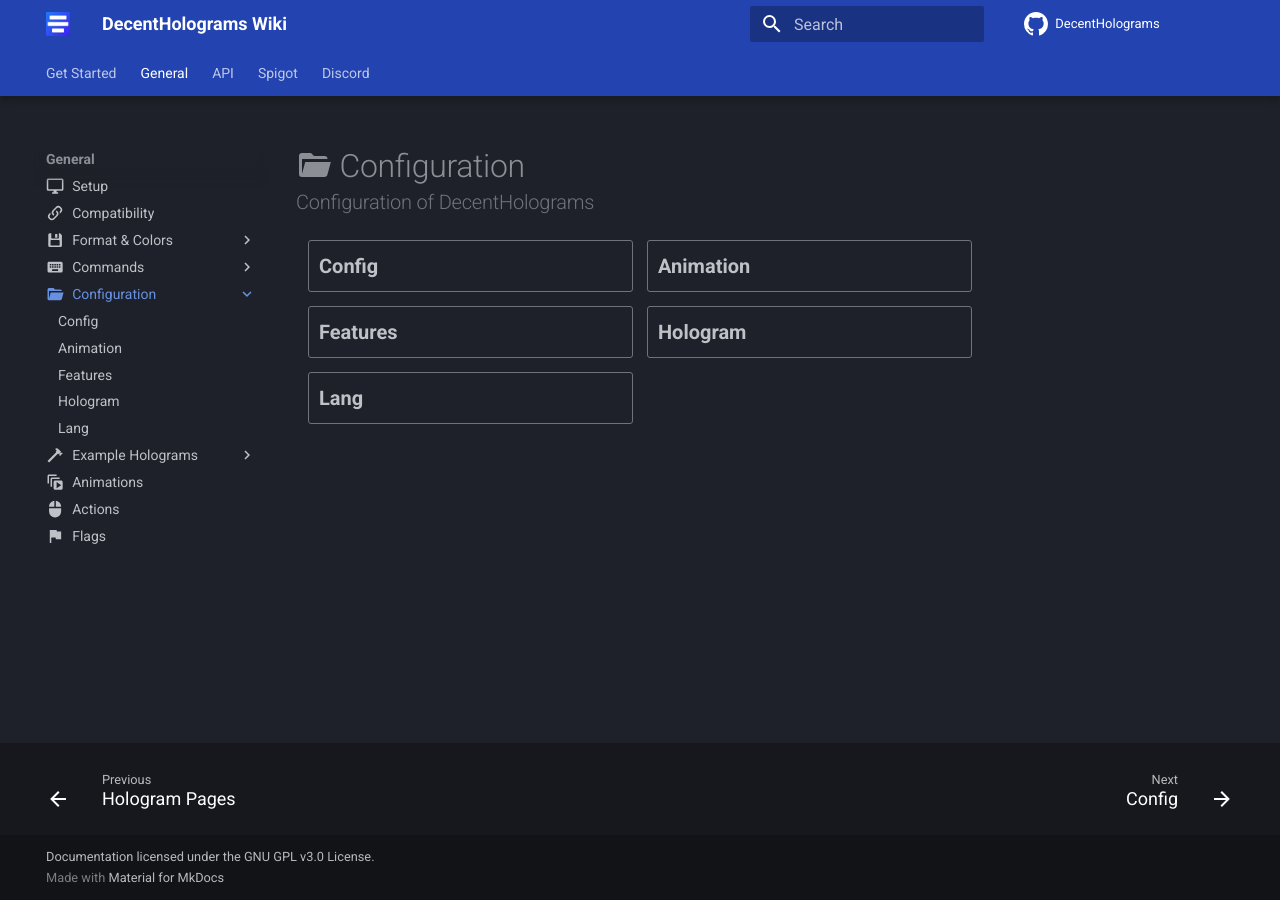
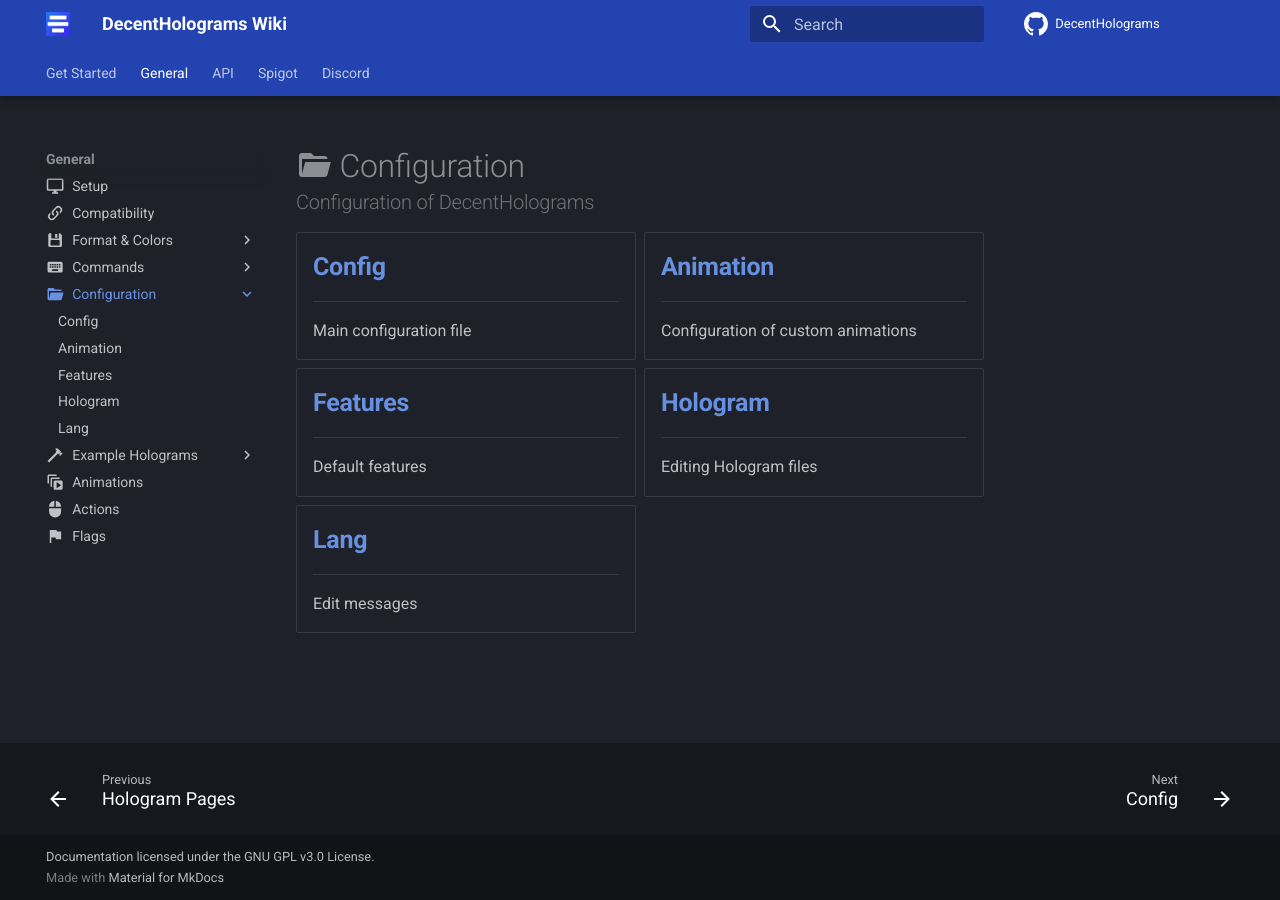
Before and after one commit to DecentSoftware-eu/DecentHolograms-Wiki, an MkDocs documentation site: the page built from docs/general/configuration/index.md, in a window 1280 px wide. Built offline with MkDocs 1.6.1 and Material for MkDocs 9.7.7, drawn with Linux system fonts in a browser that asks for light colours; comment, search, counter and statistics services are not loaded.

Commit message:
Use grid cards by Material for MkDocs

```diff
--- a/docs/assets/stylesheets/theme.css
+++ b/docs/assets/stylesheets/theme.css
@@ -6,8 +6,6 @@
     --md-typeset-a-color: #6791e0;
     --md-typeset-subtitle-color: #70737a;
     --md-typeset-subtitle-color--lighter: #878b92;
-
-    --md-cards-template-columns: 2;
 }
 
 .md-typeset a {
@@ -43,61 +41,3 @@
     white-space: nowrap;
     display: block;
 }
-
-/*
- * Cards
- */
-@media only screen and (max-width: 500px) {
-    :root {
-        --md-cards-template-columns: 2;
-    }
-}
-
-@media only screen and (max-width: 750px) {
-    :root {
-        --md-cards-template-columns: 1;
-    }
-}
-
-.md-typeset .index-cards {
-    display: grid;
-    grid-template-columns: repeat(var(--md-cards-template-columns), 1fr);
-    gap: .5rem;
-    max-width: 100vw;
-    overflow-x: auto;
-    padding: .5rem;
-}
-
-.md-typeset .card {
-    margin: .1rem;
-    border: 1px solid var(--md-typeset-subtitle-color);
-    border-radius: .15rem;
-    -webkit-transition: color 125ms ease-in-out,
-                        border-color 125ms ease-in-out,
-                        background-color 125ms ease-in-out;
-    transition: color 125ms ease-in-out,
-                border-color 125ms ease-in-out,
-                background-color 125ms ease-in-out;
-}
-
-.md-typeset .card:hover {
-    color: var(--md-typeset-a-color);
-    border-color: var(--md-typeset-subtitle-color--lighter);
-    background-color: var(--md-typeset-table-color--light);
-}
-
-a.card {
-    color: var(--md-typeset-color);
-    padding: .2rem .5rem;
-}
-
-a.card:hover {
-    color: var(--md-typeset-a-color);
-}
-
-.card-content {
-    font-size: 1rem;
-    font-weight: bold;
-    margin: .5rem 0;
-    line-height: 22px;
-}
--- a/docs/general/configuration/index.md
+++ b/docs/general/configuration/index.md
@@ -7,4 +7,4 @@
 template: index_list.html
 ---
 
-<!-- comment required for page build -->
+<!-- Comment required to build this page -->
--- a/mkdocs.yml
+++ b/mkdocs.yml
@@ -40,6 +40,7 @@
     - 'navigation.footer'
     - 'navigation.indexes'
     - 'content.code.copy'
+    - 'content.tooltips'
 
 watch:
   - theme
@@ -60,6 +61,7 @@
   - toc:
       permalink: true
       toc_depth: 3
+  - md_in_html
   # PyMDownX extensions
   - pymdownx.blocks.admonition:
       types:
@@ -84,6 +86,10 @@
       emoji_generator: !!python/name:material.extensions.emoji.to_svg
   - pymdownx.inlinehilite
   - pymdownx.magiclink
+
+not_in_nav: |
+  general/index.md
+  api/index.md
 
 nav:
   - index.md
--- a/theme/index_list.html
+++ b/theme/index_list.html
@@ -3,15 +3,19 @@
 {% block content %}
   {{ super() }}
 
-  <div class="index-cards">
-    {% for subpage in nav.pages %}
-      {% if subpage.url.startswith(page.url) and subpage.url != page.url %}
-        <a href="{{ subpage.url | url }}" class="card">
-          <div class="card-content">
-            {{ subpage.title }}
-          </div>
-        </a>
-      {% endif %}
-    {% endfor %}
+  <div class="grid cards">
+    <ul>
+      {% for subpage in nav.pages %}
+        {% if subpage.url.startswith(page.url) and subpage.url != page.url %}
+          <li>
+            <h2><a href="{{ subpage.url | url }}"><strong>{{ subpage.title }}</strong></a></h2>
+            {% if subpage.meta and subpage.meta.description %}
+              <hr>
+              <p>{{ subpage.meta.description }}</p>
+            {% endif %}
+          </li>
+        {% endif %}
+      {%- endfor %}
+    </ul>
   </div>
 {% endblock %}
```
Also changed, not shown: docs/api/index.md (added, +6 -0 lines), docs/general/index.md (added, +6 -0 lines).
